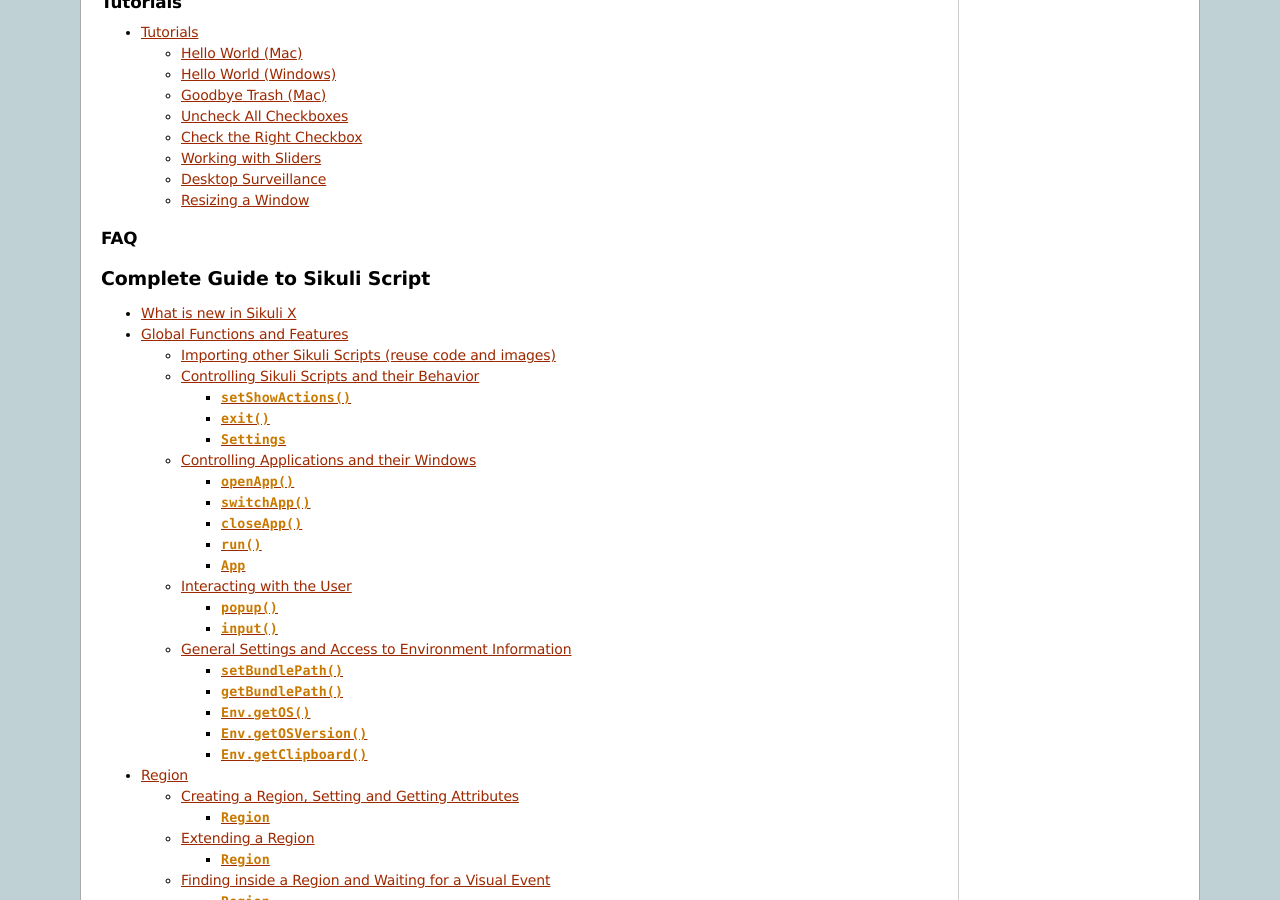
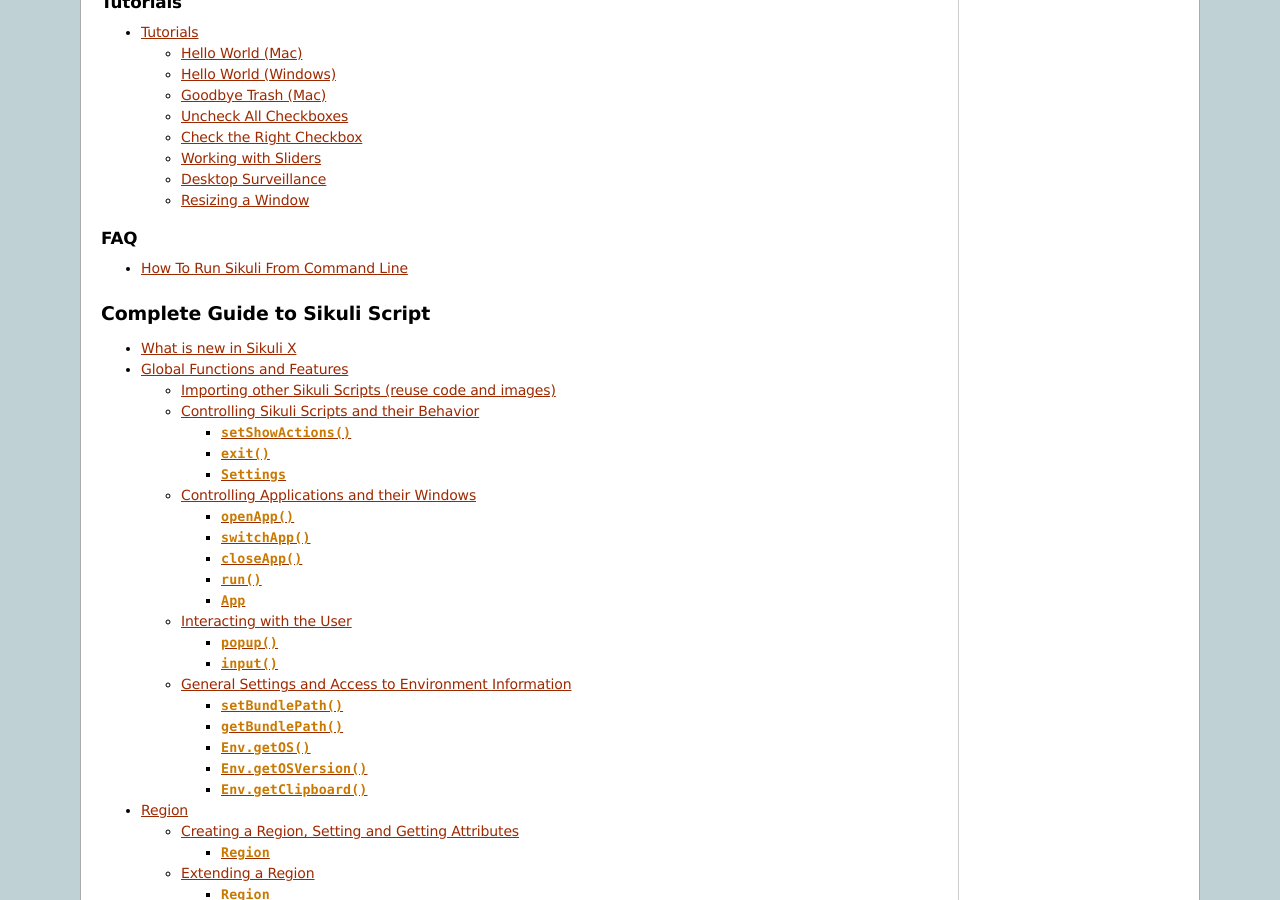
Before and after one commit to ck1125/sikuli, a Sphinx documentation site: the page built from docs/source/index.rst, in a window 1280 px wide and 900 px high, scrolled down 756 px. Built offline with Sphinx 7.4.7, drawn with Linux system fonts in a browser that asks for light colours; some of the changed lines change nothing that is shown.

Commit message:
add "how to run sikuli from command line"

```diff
--- /dev/null
+++ b/docs/source/faq/command-line.rst
@@ -0,0 +1,75 @@
+How To Run Sikuli From Command Line
+===================================
+
+Sikuli IDE can be used under command line to run a Sikuli script or a Sikuli test case. It is a little bit different to invoke the Sikuli IDE under command line on each platform.
+
+
+.. topic:: Windows
+
+   :command:`PATH-TO-SIKULI/sikuli-ide.exe or PATH-TO-SIKULI/sikuli-ide.bat [options]`
+
+.. topic:: Mac OS X
+
+   :command:`/Applications/Sikuli-IDE.app/sikuli-ide.sh [options]`
+
+.. topic:: Linux
+
+   :command:`PATH-TO-SIKULI/sikuli-ide.sh [options]`
+
+Options
+-------
+
+:program:`Sikuli-IDE`
+
+.. option:: --args <arguments>
+
+   specify the arguments passed to Jython's sys.argv
+
+.. option::  -h,--help
+
+   print this help message
+
+   ::
+
+      usage: Sikuli-IDE [--args <arguments>] [-h] [-r <sikuli-file>] [-s] [-t <sikuli-test-case>]
+          --args <arguments>          specify the arguments passed to Jython's sys.argv
+       -h,--help                      print this help message
+       -r,--run <sikuli-file>         run .sikuli or .skl file
+       -s,--stderr                    print runtime errors to stderr instead of popping up a message box
+       -t,--test <sikuli-test-case>   run .sikuli as a unit test case with junit's text UI runner
+
+.. option::  -r,--run <sikuli-file>
+
+   run .sikuli or .skl file
+.. option::  -s,--stderr
+
+   print runtime errors to stderr instead of popping up a message box
+
+.. option::  -t,--test <sikuli-test-case>
+
+   run .sikuli as a unit test case with junit's text UI runner
+
+
+
+Example - Run xxxx.sikuli with three arguments:
+------------------------------------------------
+
+.. topic:: Windows
+
+   :command:`PATH-TO-SIKULI/sikuli-ide.exe -r xxxx.sikuli --args a1 a2 a3`
+
+.. topic:: Linux
+
+   :command:`PATH-TO-SIKULI/sikuli-ide.sh -r xxxx.sikuli --args a1 a2 a3`
+
+.. topic:: Mac OS X
+
+   :command:`/Applications/Sikuli-IDE.app/sikuli-ide.sh -r xxxx.sikuli --args a1 a2 a3`
+
+   On a Mac, there is an alternative way to run a .skl file using open.
+
+   :command:`open /Applications/Sikuli-IDE.app --args ABSOLUTE-PATH-TO-A-SKL`
+
+   With "open -g", you even can run a sikuli script without bringing Sikuli-IDE to the foreground. That is, the focus can remain on the current window while executing a sikuli script.
+
+   :command:`open -g /Applications/Sikuli-IDE.app --args ABSOLUTE-PATH-TO-A-SKL`
--- a/docs/source/index.rst
+++ b/docs/source/index.rst
@@ -69,6 +69,11 @@
 
 FAQ
 ^^^
+.. toctree::
+   :maxdepth: 1
+   :glob:
+
+   faq/*
 
 
 
```
